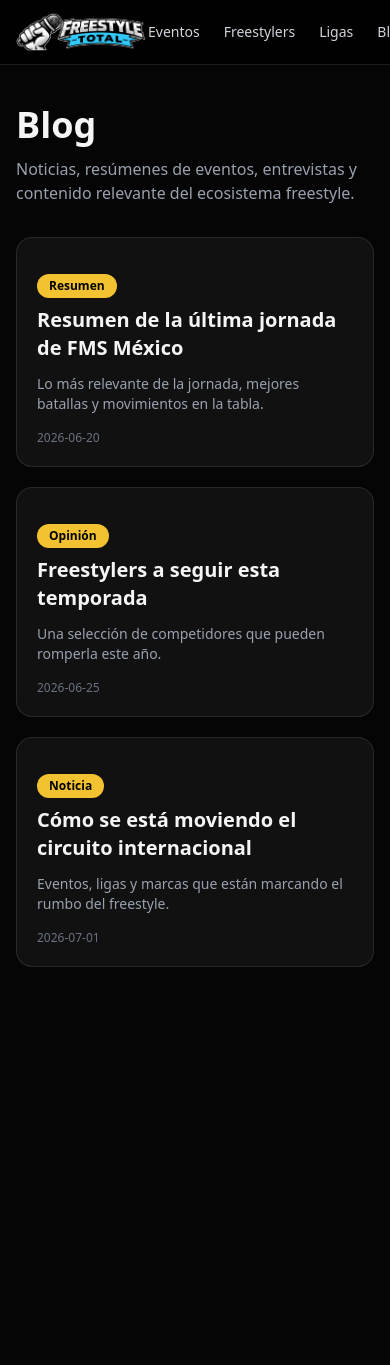
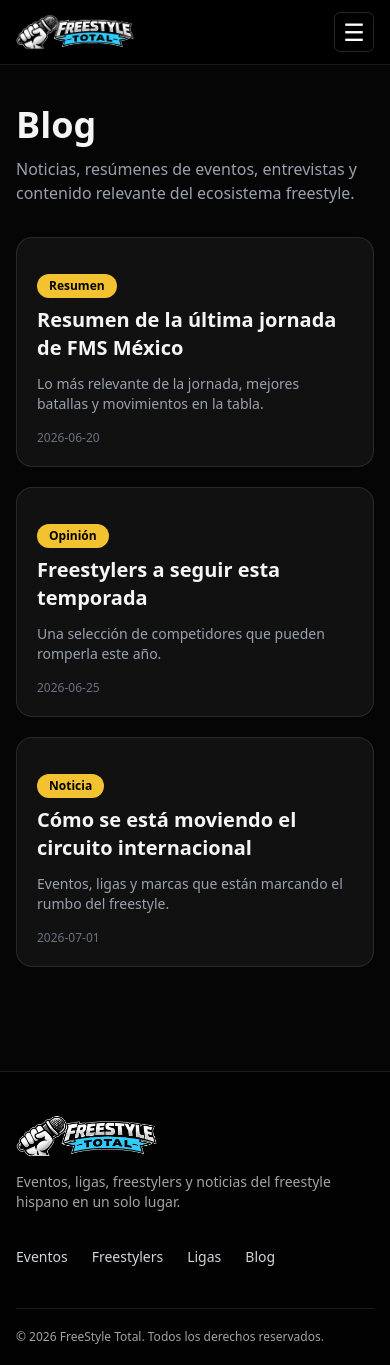
Before and after one commit to asGerath/freestylett, a Next.js app: page /blog in a window 390 px wide. Before the commit the page ends 1007 px from the top, so only its background shows below. Built offline with nearby package versions, Linux system fonts and the light colour scheme.

Commit message:
feat(layout): add responsive navigation and footer

```diff
--- a/src/app/layout.tsx
+++ b/src/app/layout.tsx
@@ -1,4 +1,5 @@
 import type { Metadata } from "next";
+import { Footer } from "@/components/layout/Footer";
 import { Navbar } from "@/components/layout/Navbar";
 import "./globals.css";
 
@@ -24,12 +25,10 @@ export default function RootLayout({
 }>) {
   return (
     <html lang="es">
-      <body>
-        {/* Navbar global disponible en todas las páginas */}
+      <body className="flex min-h-screen flex-col">
         <Navbar />
-
-        {/* Contenido de cada página */}
-        {children}
+        <div className="flex-1">{children}</div>
+        <Footer />
       </body>
     </html>
   );
--- /dev/null
+++ b/src/components/layout/Footer.tsx
@@ -0,0 +1,56 @@
+import Image from "next/image";
+import Link from "next/link";
+import { Container } from "@/components/ui/Container";
+
+const footerLinks = [
+  { label: "Eventos", href: "/eventos" },
+  { label: "Freestylers", href: "/freestylers" },
+  { label: "Ligas", href: "/ligas" },
+  { label: "Blog", href: "/blog" },
+];
+
+export function Footer() {
+  return (
+    <footer className="mt-16 border-t border-white/10 bg-black/50">
+      <Container>
+        <div className="flex flex-col gap-8 py-10 md:flex-row md:items-center md:justify-between">
+          <div>
+            <Link href="/" aria-label="Ir al inicio de Freestyle Total">
+              <Image
+                src="/images/brand/logo-horizontal.webp"
+                alt="Freestyle Total"
+                width={2172}
+                height={724}
+                className="h-12 w-auto"
+              />
+            </Link>
+            <p className="mt-3 max-w-sm text-sm text-[var(--color-muted)]">
+              Eventos, ligas, freestylers y noticias del freestyle hispano en
+              un solo lugar.
+            </p>
+          </div>
+
+          <nav aria-label="Navegación del pie de página">
+            <ul className="flex flex-wrap gap-x-6 gap-y-3">
+              {footerLinks.map((item) => (
+                <li key={item.href}>
+                  <Link
+                    href={item.href}
+                    className="text-sm text-gray-300 transition hover:text-[var(--color-primary)]"
+                  >
+                    {item.label}
+                  </Link>
+                </li>
+              ))}
+            </ul>
+          </nav>
+        </div>
+
+        <div className="border-t border-white/10 py-5 text-xs text-[var(--color-muted)]">
+          © {new Date().getFullYear()} FreeStyle Total. Todos los derechos
+          reservados.
+        </div>
+      </Container>
+    </footer>
+  );
+}
--- a/src/components/layout/Navbar.tsx
+++ b/src/components/layout/Navbar.tsx
@@ -1,8 +1,9 @@
-// Navbar global de la aplicación.
-// Vive en el layout para aparecer en todas las páginas.
+"use client";
 
 import Link from "next/link";
 import Image from "next/image";
+import { usePathname } from "next/navigation";
+import { useState } from "react";
 import { Container } from "@/components/ui/Container";
 
 const navItems = [
@@ -25,15 +26,24 @@ const navItems = [
 ];
 
 export function Navbar() {
+  const pathname = usePathname();
+  const [isOpen, setIsOpen] = useState(false);
+
+  const isActive = (href: string) =>
+    pathname === href || pathname.startsWith(`${href}/`);
+
   return (
-    <header className="border-b border-white/10 bg-black/80">
+    <header className="sticky top-0 z-50 border-b border-white/10 bg-black/90 backdrop-blur-md">
       <Container>
-        <nav className="flex h-16 items-center justify-between">
-          {/* Logo principal de la marca */}
+        <nav
+          className="flex h-16 items-center justify-between"
+          aria-label="Navegación principal"
+        >
           <Link
             href="/"
             aria-label="Ir al inicio de Freestyle Total"
             className="shrink-0"
+            onClick={() => setIsOpen(false)}
           >
             <Image
               src="/images/brand/logo-horizontal.webp"
@@ -41,23 +51,65 @@ export function Navbar() {
               width={2172}
               height={724}
               priority
-              className="h-11 w-auto"
+              className="h-10 w-auto sm:h-11"
             />
           </Link>
 
-          {/* Links principales */}
-          <div className="flex items-center gap-6">
+          <div className="hidden items-center gap-6 md:flex">
             {navItems.map((item) => (
               <Link
                 key={item.href}
                 href={item.href}
-                className="text-sm text-gray-300 transition hover:text-[var(--color-accent)]"
+                aria-current={isActive(item.href) ? "page" : undefined}
+                className={`text-sm font-medium transition hover:text-[var(--color-accent)] ${
+                  isActive(item.href)
+                    ? "text-[var(--color-primary)]"
+                    : "text-gray-300"
+                }`}
               >
                 {item.label}
               </Link>
             ))}
           </div>
+
+          <button
+            type="button"
+            aria-label={isOpen ? "Cerrar menú" : "Abrir menú"}
+            aria-expanded={isOpen}
+            aria-controls="mobile-navigation"
+            onClick={() => setIsOpen((current) => !current)}
+            className="inline-flex size-10 items-center justify-center rounded-md border border-white/15 text-white transition hover:border-[var(--color-primary)] hover:text-[var(--color-primary)] focus-visible:outline-2 focus-visible:outline-offset-2 focus-visible:outline-[var(--color-primary)] md:hidden"
+          >
+            <span aria-hidden="true" className="text-2xl leading-none">
+              {isOpen ? "×" : "☰"}
+            </span>
+          </button>
         </nav>
+
+        {isOpen && (
+          <div
+            id="mobile-navigation"
+            className="border-t border-white/10 py-3 md:hidden"
+          >
+            <div className="flex flex-col gap-1">
+              {navItems.map((item) => (
+                <Link
+                  key={item.href}
+                  href={item.href}
+                  aria-current={isActive(item.href) ? "page" : undefined}
+                  onClick={() => setIsOpen(false)}
+                  className={`rounded-md px-3 py-3 text-sm font-medium transition hover:bg-white/5 hover:text-[var(--color-accent)] ${
+                    isActive(item.href)
+                      ? "bg-white/5 text-[var(--color-primary)]"
+                      : "text-gray-300"
+                  }`}
+                >
+                  {item.label}
+                </Link>
+              ))}
+            </div>
+          </div>
+        )}
       </Container>
     </header>
   );
--- a/src/components/ui/Container.tsx
+++ b/src/components/ui/Container.tsx
@@ -6,9 +6,5 @@ type ContainerProps = {
 };
 
 export function Container({ children }: ContainerProps) {
-  return (
-    <div className="max-w-7xl mx-auto px-4">
-      {children}
-    </div>
-  );
+  return <div className="mx-auto max-w-7xl px-4 sm:px-6 lg:px-8">{children}</div>;
 }
```
